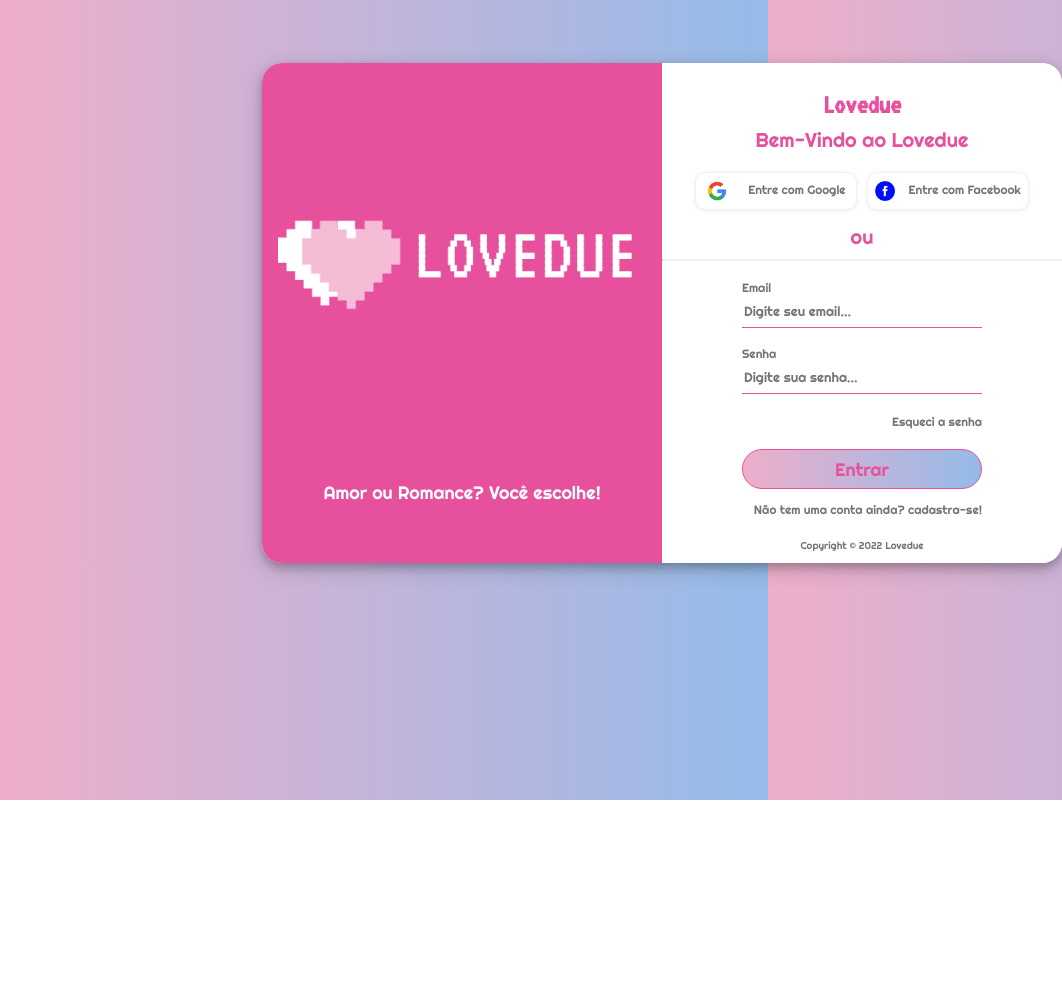
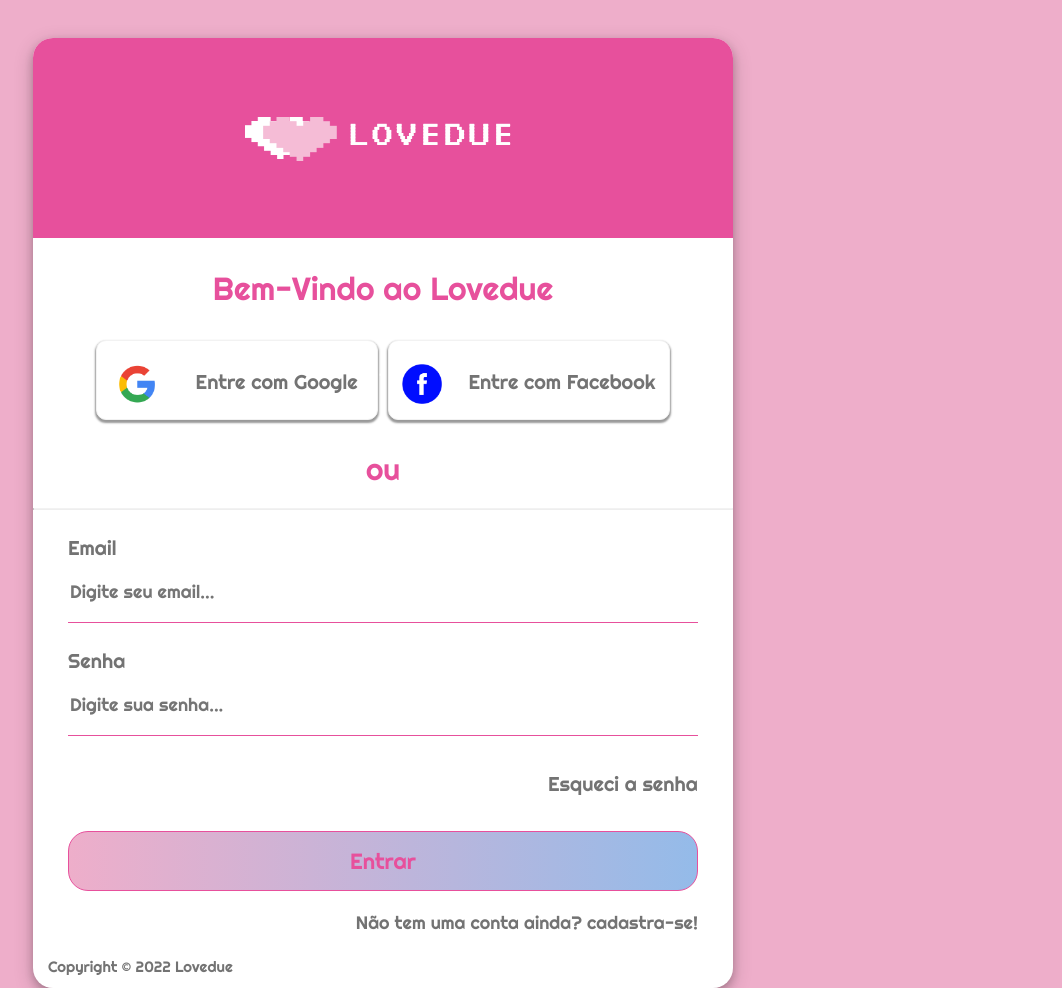
Before and after one commit to CaioMassola/lovedue, a plain HTML site: page src/pages/index.html in a window 768 px wide. Shown: the whole page, 1062 px wide, since content can reach past the window. Before the commit the page ends 800 px from the top, so only its background shows below. Drawn offline with Linux system fonts and the light colour scheme.

Commit message:
implements: media-queries for tablet

```diff
--- a/src/styles/media-queries.css
+++ b/src/styles/media-queries.css
@@ -0,0 +1,127 @@
+/* Large Screens */
+@media (min-width: 1201px) {
+    .painel {
+        margin-top: 7%;
+        margin-left: 24%;
+    }
+}
+
+/*Small screens, laptops */
+@media (min-width: 769px) and (max-width: 1024px) {
+    .painel {
+        margin-top: 12%;
+        margin-left: 10%;
+    }
+}
+
+/*iPads, Tablets */
+@media (min-width: 481px) and (max-width: 768px) {
+    body {
+        background: rgba(238,174,202,1) ;
+    }
+    .painel {
+        width: 700px;
+        height: 950px;
+        margin-top: 5%;
+        margin-left: 33px;
+        flex-direction: column;
+
+}
+    .painel-image {
+        width: 100%;
+        height: 200px;
+        background-color: #E7509C;
+        border-top-left-radius: 20px;
+        border-top-right-radius: 20px;
+        align-items: center;
+    }
+
+    .painel-image img {
+        border-top-right-radius: 20px;
+        width: 300px;
+        height: 200px;
+    }
+
+    .painel-image-text {
+        display: none;
+    }
+
+    .painel-login {
+        border-bottom-left-radius: 20px;
+        width: 100%;
+        height: 500px;
+    }
+    .text-love-due {
+        display: none;
+    }
+
+    .text-welcome {
+        margin-top: 30px;
+        font-size: 32px;
+    }
+
+    .social-login-view {
+        height: 30%;
+    }
+    .btn-social-login {
+        box-shadow: 0 2px 2px 1px #999999;
+        font-size: 20px;
+        width: 40%;
+        height: 70px;
+    }
+
+    .text-btn-social-login {
+        margin-top: 20px;
+    }
+
+    .img-social-login {
+        height: 40px;
+        width: 40px;
+        margin-top: 15px;
+    }
+
+    .line {
+        margin-top: 30px
+    }
+
+    .text-or {
+        font-size: 30px;
+    }
+
+    .form-input {
+        margin-top: 20px
+    }
+
+    .view-input {
+        width: 90%;
+        margin-top: 15px;
+    }
+
+    .label-input {
+        font-size: 20px;
+    }
+    .input {
+        height: 60px;
+        font-size: 18px;
+    }
+
+    .btnSign {
+        height: 60px;
+        font-size: 22px;
+    }
+
+    .text-link {
+        font-size: 20px;
+    }
+
+    .create-account {
+        font-size: 18px;
+    }
+
+    .copyright-text {
+        margin-top: 5px;
+        font-size: 15px;
+        margin-left: 15px;
+        text-align: left;
+    }
+}
--- a/src/styles/styles.css
+++ b/src/styles/styles.css
@@ -22,7 +22,7 @@ body {
     width: 800px;
     border-radius: 20px;
     box-shadow: 0 4px 8px 0 rgba(0, 0, 0, 0.2), 0 6px 20px 0 rgba(0, 0, 0, 0.19);
-    background-color: var(--painel-bg);;
+    background-color: var(--painel-bg);
     margin-top: 63px;
     margin-left: 262px;
     align-self: center;
```
Also changed, not shown: src/pages/index.html (+1 -0 lines).
